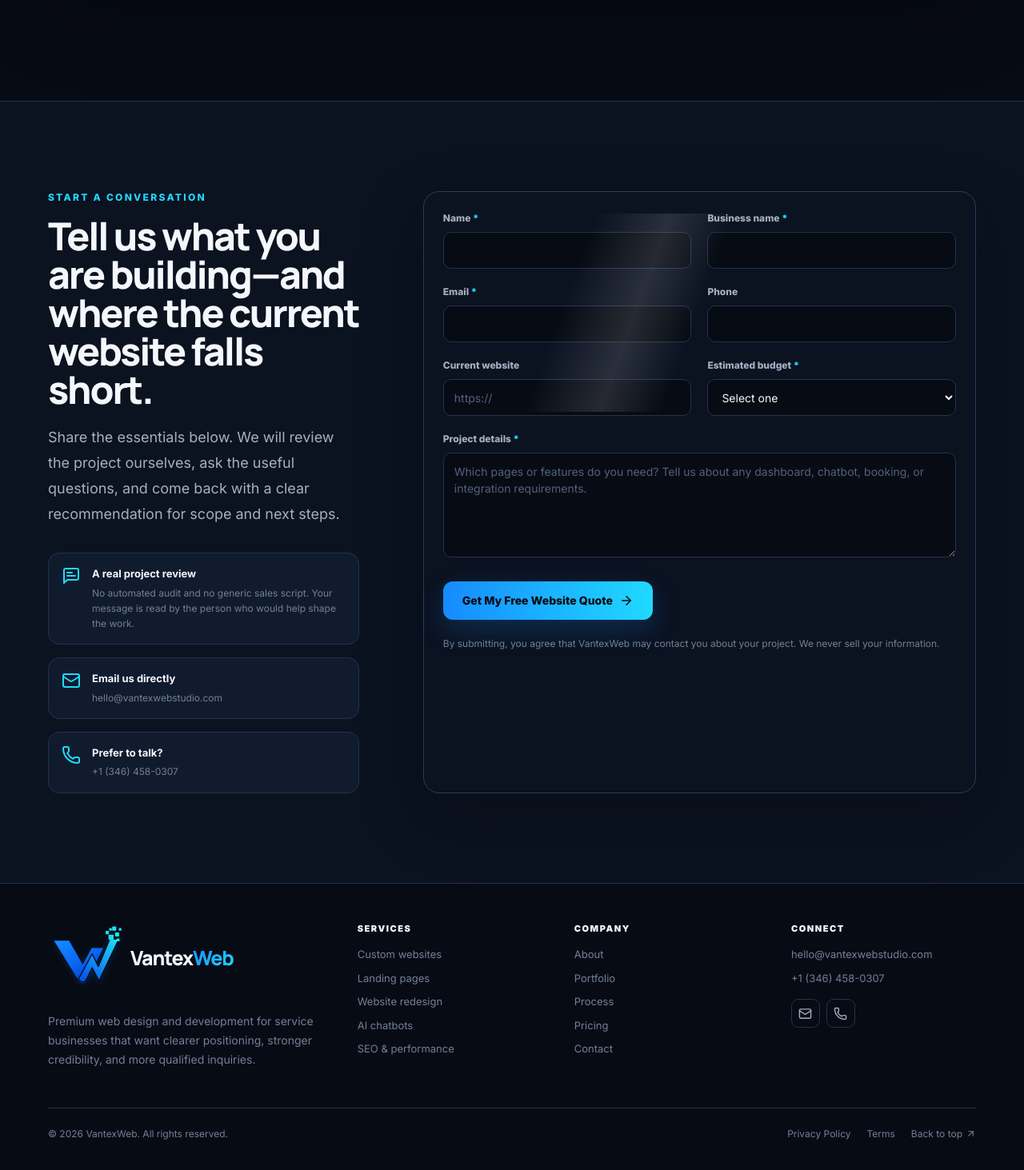
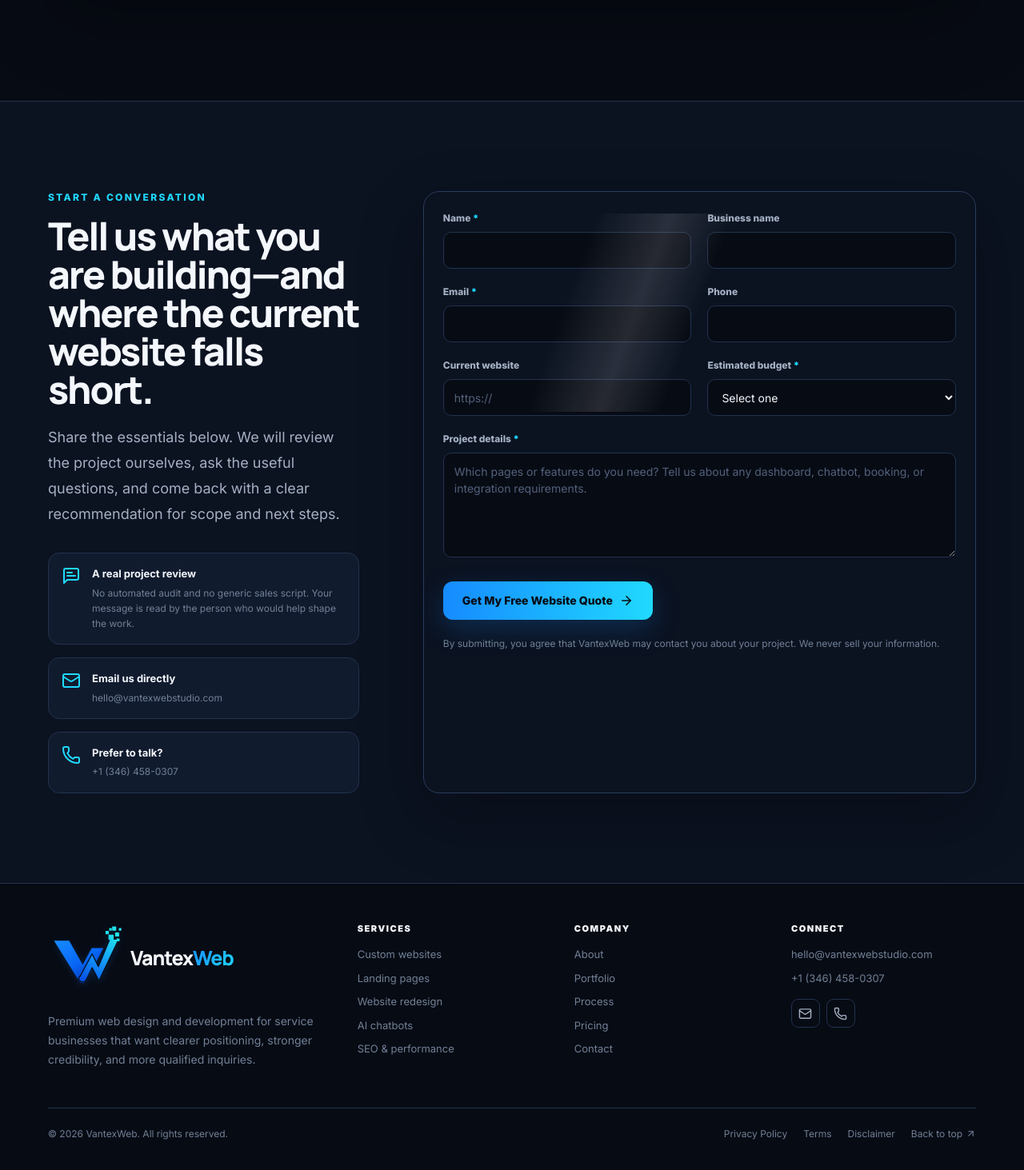
Before and after one commit to arslanrajput-sys/Vantex-Web-Agency, a Next.js app: page / in a window 1280 px wide. Shown: the part 9949-11412 px from the top of the page at 80% size. Built offline with nearby package versions, Linux system fonts and the light colour scheme; no server answers.

Commit message:
Add disclaimer and simplify contact form

```diff
--- /dev/null
+++ b/app/disclaimer/page.tsx
@@ -0,0 +1,25 @@
+import type { Metadata } from "next";
+import Link from "next/link";
+import { Logo } from "@/components/logo";
+import { site } from "@/lib/site";
+
+export const metadata: Metadata = {
+  title: "Disclaimer | VantexWeb",
+  description: "Important information about using the VantexWeb website and its services.",
+};
+
+export default function DisclaimerPage() {
+  return (
+    <main className="min-h-screen bg-ink">
+      <header className="border-b border-line"><div className="shell flex h-[76px] items-center justify-between"><Logo/><Link className="text-link" href="/">Back to home</Link></div></header>
+      <article className="legal-copy shell py-16 md:py-24">
+        <h1>Disclaimer</h1><p className="legal-date">Last updated: August 7, 2026</p>
+        <h2>General information</h2><p>The information on this website is provided for general informational purposes. It is intended to explain VantexWeb&apos;s services, approach, and examples of work, not to create a binding offer or professional advice for a particular business.</p>
+        <h2>Estimates and results</h2><p>Project ranges, timelines, recommendations, and examples are illustrative. Final scope, fees, deliverables, and timing depend on the specific project and are confirmed only in a written proposal or agreement. We do not guarantee search rankings, conversion rates, revenue, or other business outcomes.</p>
+        <h2>Third-party websites</h2><p>Portfolio and other external links are provided for convenience. VantexWeb does not control those websites and is not responsible for their content, availability, policies, or updates.</p>
+        <h2>Contact and decisions</h2><p>Submitting an inquiry does not create a client relationship. Before making a business, legal, financial, or technical decision, consider advice that is appropriate to your circumstances. For questions about this website, contact <a href={`mailto:${site.email}`}>{site.email}</a>.</p>
+        <h2>Updates</h2><p>We may update this disclaimer as the website or our services change. The date above reflects the most recent revision.</p>
+      </article>
+    </main>
+  );
+}
--- a/app/sitemap.ts
+++ b/app/sitemap.ts
@@ -14,5 +14,6 @@ export default function sitemap(): MetadataRoute.Sitemap {
     { url: `${base}/about/`, lastModified, changeFrequency: "monthly", priority: 0.8 },
     { url: `${base}/privacy`, lastModified, changeFrequency: "yearly", priority: 0.2 },
     { url: `${base}/terms`, lastModified, changeFrequency: "yearly", priority: 0.2 },
+    { url: `${base}/disclaimer`, lastModified, changeFrequency: "yearly", priority: 0.2 },
   ];
 }
--- a/components/contact-form.tsx
+++ b/components/contact-form.tsx
@@ -62,7 +62,7 @@ export function ContactForm({ standalone = false }: { standalone?: boolean }) {
           <input type="hidden" name="_captcha" value="false"/>
           <div className="grid gap-5 sm:grid-cols-2">
             <Field name="name" label="Name" required autoComplete="name"/>
-            <Field name="businessName" label="Business name" required autoComplete="organization"/>
+            <Field name="businessName" label="Business name" autoComplete="organization"/>
             <Field name="email" label="Email" type="email" required autoComplete="email"/>
             <Field name="phone" label="Phone" type="tel" autoComplete="tel"/>
             <Field name="website" label="Current website" type="url" placeholder="https://"/>
--- a/components/footer.tsx
+++ b/components/footer.tsx
@@ -15,7 +15,7 @@ export function Footer() {
         </div>
         <div className="mt-12 flex flex-col gap-4 border-t border-line pt-6 text-xs text-muted sm:flex-row sm:items-center sm:justify-between">
           <p>© {new Date().getFullYear()} VantexWeb. All rights reserved.</p>
-          <div className="flex flex-wrap gap-5"><Link href="/privacy" className="hover:text-copy">Privacy Policy</Link><Link href="/terms" className="hover:text-copy">Terms</Link><a href="#top" className="flex items-center gap-1 hover:text-copy">Back to top <ArrowUpRight size={13}/></a></div>
+          <div className="flex flex-wrap gap-5"><Link href="/privacy" className="hover:text-copy">Privacy Policy</Link><Link href="/terms" className="hover:text-copy">Terms</Link><Link href="/disclaimer" className="hover:text-copy">Disclaimer</Link><a href="#top" className="flex items-center gap-1 hover:text-copy">Back to top <ArrowUpRight size={13}/></a></div>
         </div>
       </div>
     </footer>
```
